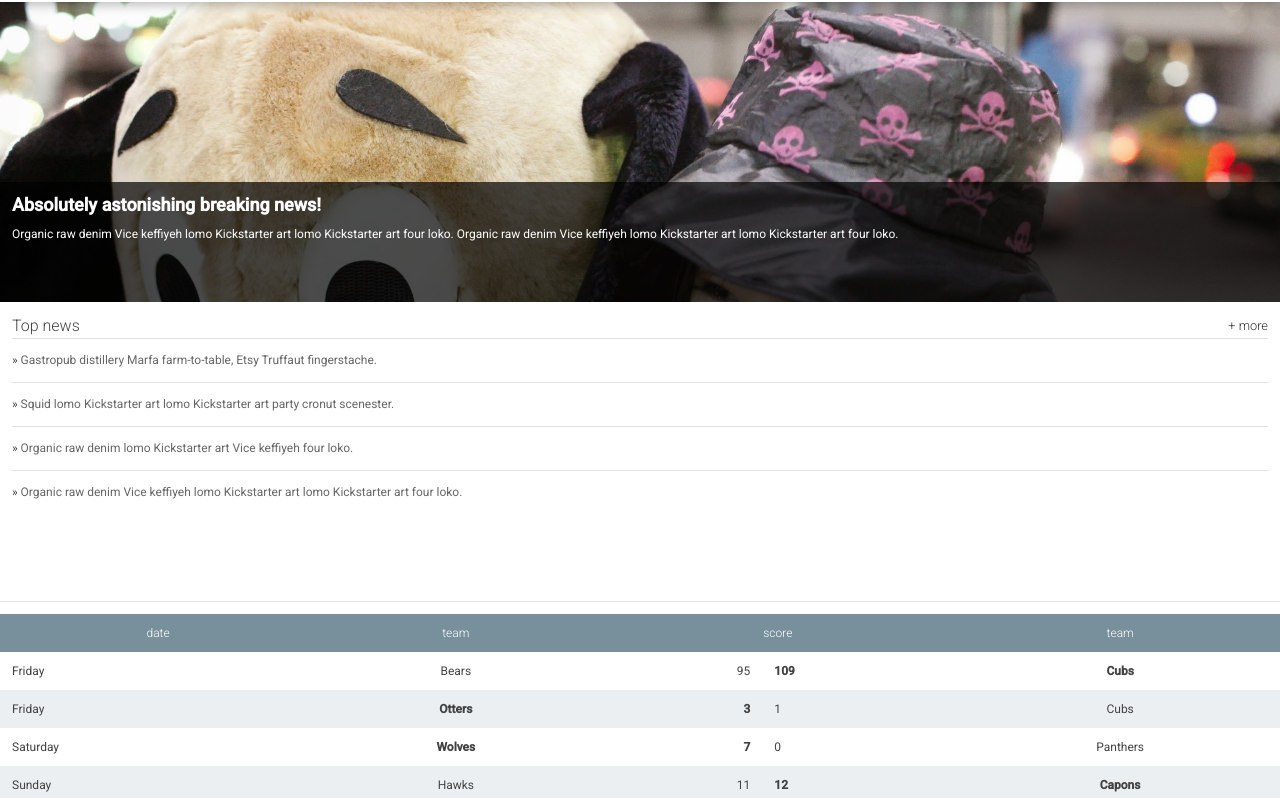
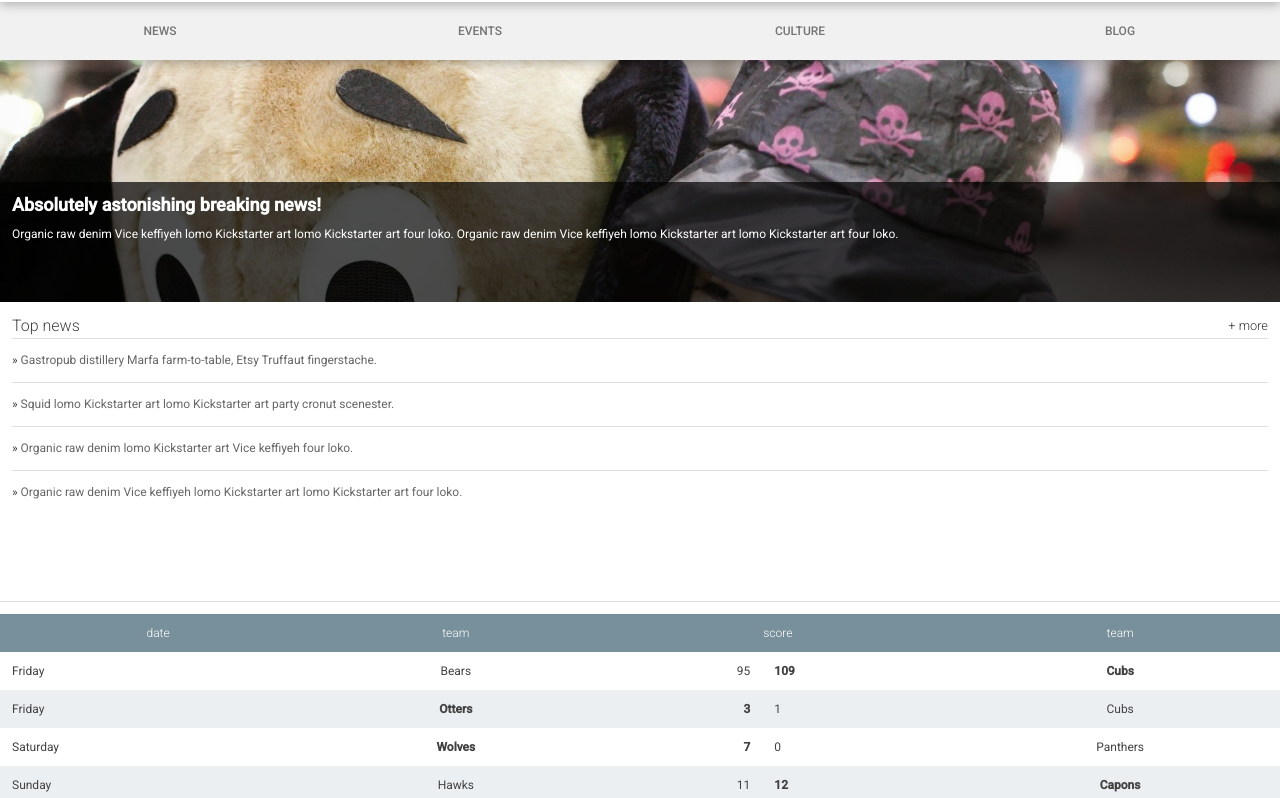
Before and after one commit to fsarachu/responsive-fundamentals, a website: page 3 - Applying Patterns/index.html in a window 1280 px wide. Shown: the part 56-854 px from the top of the page. Drawn offline with nearby package versions, Linux system fonts and the light colour scheme; files that its build step writes are made by us from their sources.

Commit message:
Improve navbar tap targets usability and aesthetics

```diff
--- a/3 - Applying Patterns/css/mobile.css
+++ b/3 - Applying Patterns/css/mobile.css
@@ -105,12 +105,13 @@ ul {
   top: 58px;
   right: 0;
   z-index: 99;
-  background: #FAFAFA;;
+  background: #F1F1F1;;
   box-shadow: 0 3px 10px rgba(0, 0, 0, 0.26);
   transition: top .4s ease-out;
 }
 
 .nav__list {
+  height: 58px;
   padding: 0;
   margin: 0;
   display: flex;
@@ -120,20 +121,24 @@ ul {
 .nav__item {
   flex: 1 0 48px;
   text-align: center;
-  line-height: 24px;
-  padding: 17px 0;
-  text-transform: uppercase;
 }
 
-.nav a {
+.nav__item a {
+  display: block;
+  width: 100%;
+  padding: 17px 0;
+  line-height: 24px;
+  text-align: center;
+  color: #747474;
+  font-weight: 500;
   text-decoration: none;
-  width: 100%;
-  color: #616161;
+  text-transform: uppercase;
+  transition: .15s ease-in;
 }
 
-.nav a:hover {
-  text-decoration: underline;
-  color: #212121;
+.nav__item a:hover {
+  color: #454545;
+  background: rgba(0,0,0,.05);
 }
 
 .nav.hidden {
--- a/3 - Applying Patterns/index.html
+++ b/3 - Applying Patterns/index.html
@@ -23,7 +23,8 @@
   </div>
 </header>
 
-<nav id="main-nav" class="nav hidden">
+<!--<nav id="main-nav" class="nav hidden">-->
+<nav id="main-nav" class="nav">
   <ul class="nav__list">
     <li class="nav__item"><a href="#">News</a></li>
     <li class="nav__item"><a href="#">Events</a></li>
@@ -211,6 +212,6 @@
   </footer>
 </main>
 <script src="bower_components/jquery/dist/jquery.min.js"></script>
-<script src="main.js"></script>
+<script src="js/main.js"></script>
 </body>
 </html>
```
